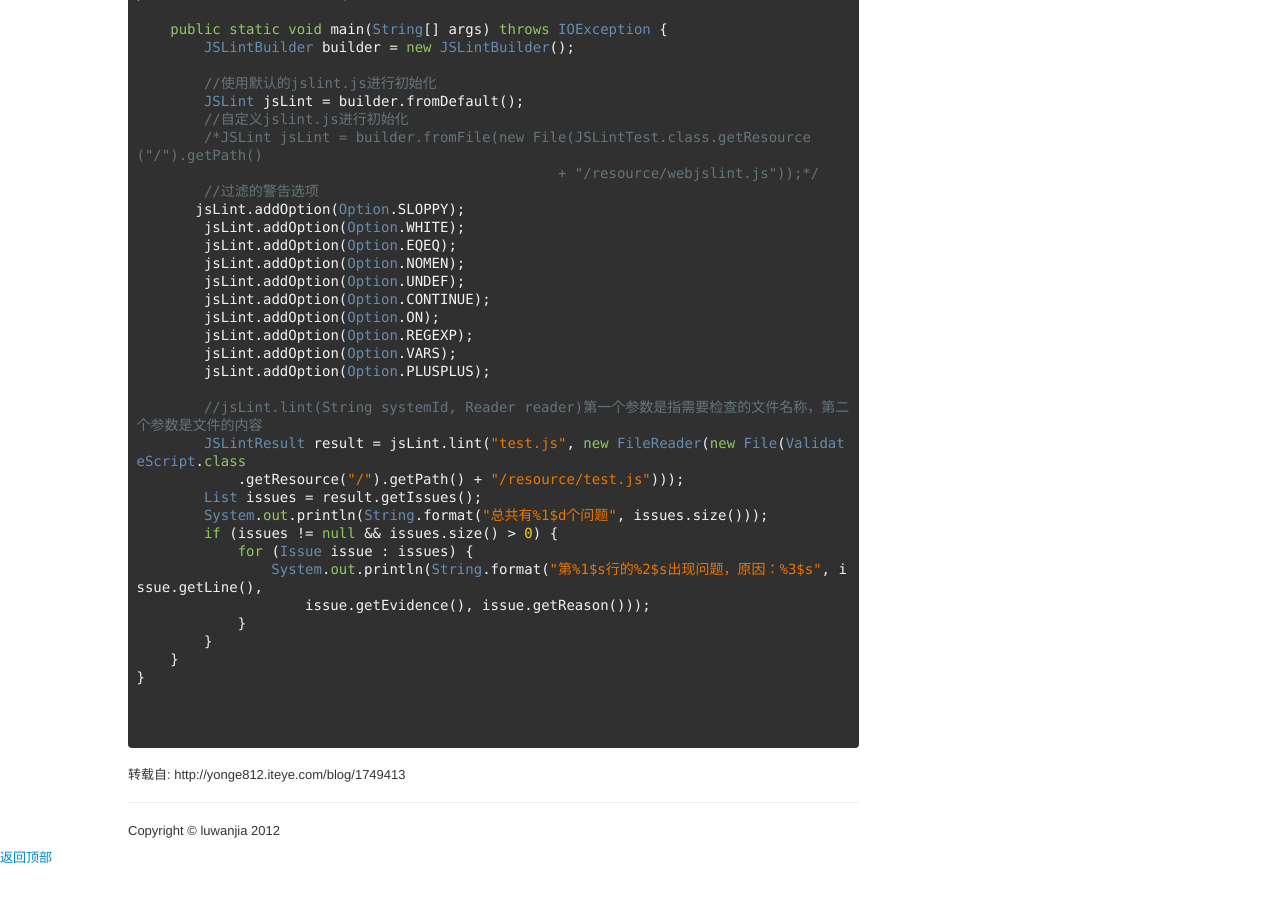
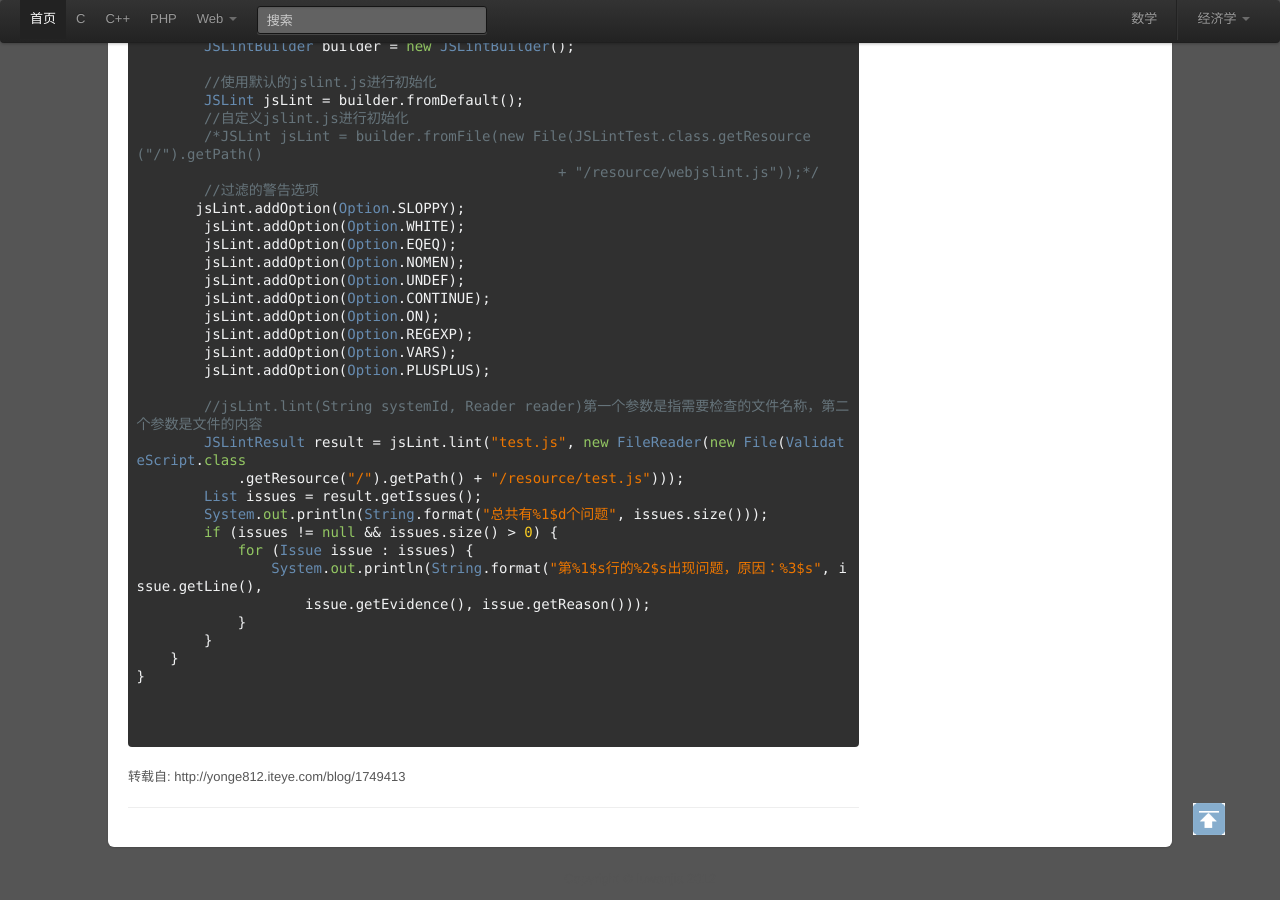
Before and after one commit to luwanlili/luwanlili.github.com, a Jekyll site: the page built from _posts/2012-12-08-利用jslint对javascript进行语法校验.html, in a window 1280 px wide and 900 px high, scrolled down 575 px. Built offline with Jekyll 4.4.1, drawn with Linux system fonts in a browser that asks for light colours; before the commit the page ends 1442 px from its top, so only the background shows below that.

Commit message:
taskchange

```diff
--- a/_layouts/default.html
+++ b/_layouts/default.html
@@ -5,7 +5,7 @@
  <link rel="icon" type="image/vnd.microsoft.icon" href="http://www.luwanjia.com/img/phosting.ico">
   <link rel="stylesheet" type="text/css" href="http://www.luwanjia.com/css/bootstrap.css">
   <link rel="stylesheet" type="text/css" href="http://www.luwanjia.com/css/prettify.css">
-  <link rel="stylesheet" type="text/css" href="css/style.css?v=1.00">
+  <link rel="stylesheet" type="text/css" href="http://www.luwanjia.com/css/style.css?v=1.00">
   <title>佳 | {{ page.title }}</title>
 </head>
 <body>
@@ -92,7 +92,7 @@
   <script type="text/javascript" src="http://www.luwanjia.com/js/prettify.js"></script>
   <script type="text/javascript" src="http://www.luwanjia.com/js/plugins/bootstrap-tab.js"></script>
   <script type="text/javascript" src="http://www.luwanjia.com/js/plugins/bootstrap-dropdown.js"></script>
-  <script type="text/javascript" src="js/lu.js?v=1.00"></script>
+  <script type="text/javascript" src="http://www.luwanjia.com/js/lu.js?v=1.00"></script>
 <script type="text/javascript">
 	//下面两句移出放到js文件中时对页面的pre块渲染并不好,每一次调用都会闪一下
 	$("pre").addClass("prettyprint");	//.addClass("prettyprint linenums");
```
